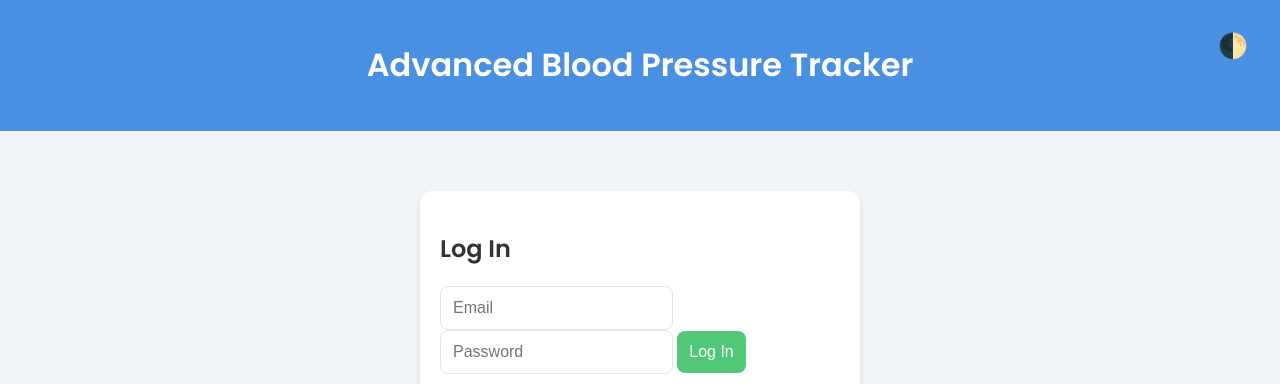
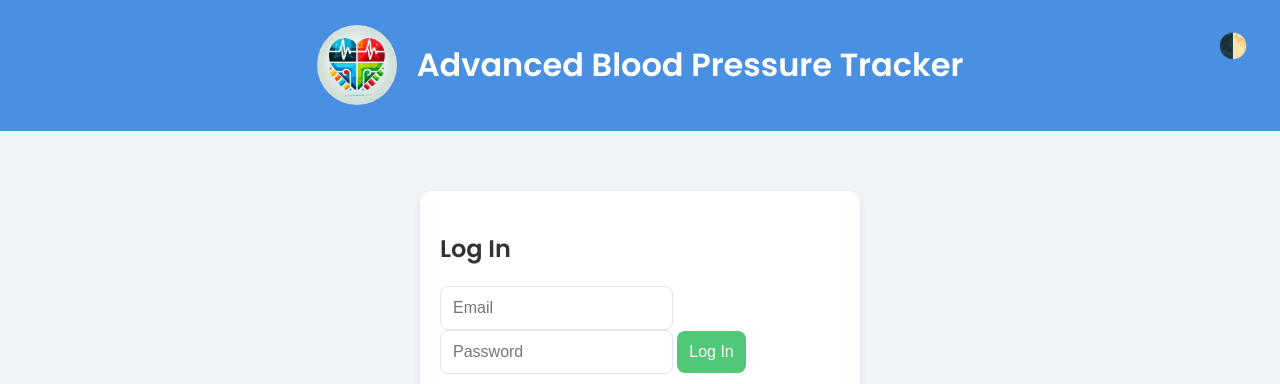
Before and after one commit to anandvip/abpt-2, a plain HTML site: page index.html in a window 1280 px wide. Shown: the top 384 px of the page. Drawn offline with nearby package versions, Linux system fonts and the light colour scheme; no server answers.

Commit message:
Update index.html

```diff
--- a/index.html
+++ b/index.html
@@ -264,10 +264,34 @@
             justify-content: space-between;
             margin-top: 10px;
         }
+       .header {
+        display: flex;
+        align-items: center;
+        justify-content: center;
+        padding: 20px 0;
+        position: relative;
+    }
+
+    .logo {
+        min-width: 80px;
+        min-height: 80px;
+        border-radius: 50%;
+        background-image: url('https://github.com/anandvip/abpt-2/blob/main/abptlogo.png?raw=true');
+        background-size: cover;
+        background-repeat: no-repeat;
+        background-position: center;
+        margin-right: 20px;
+    }
+
+    .header-content {
+        text-align: center;
+    }
+
     </style>
 </head>
 <body>
     <div class="header">
+        <div class="logo"></div>
         <h1>Advanced Blood Pressure Tracker</h1>
         <button class="theme-toggle" id="themeToggle">🌓</button>
     </div>
```
